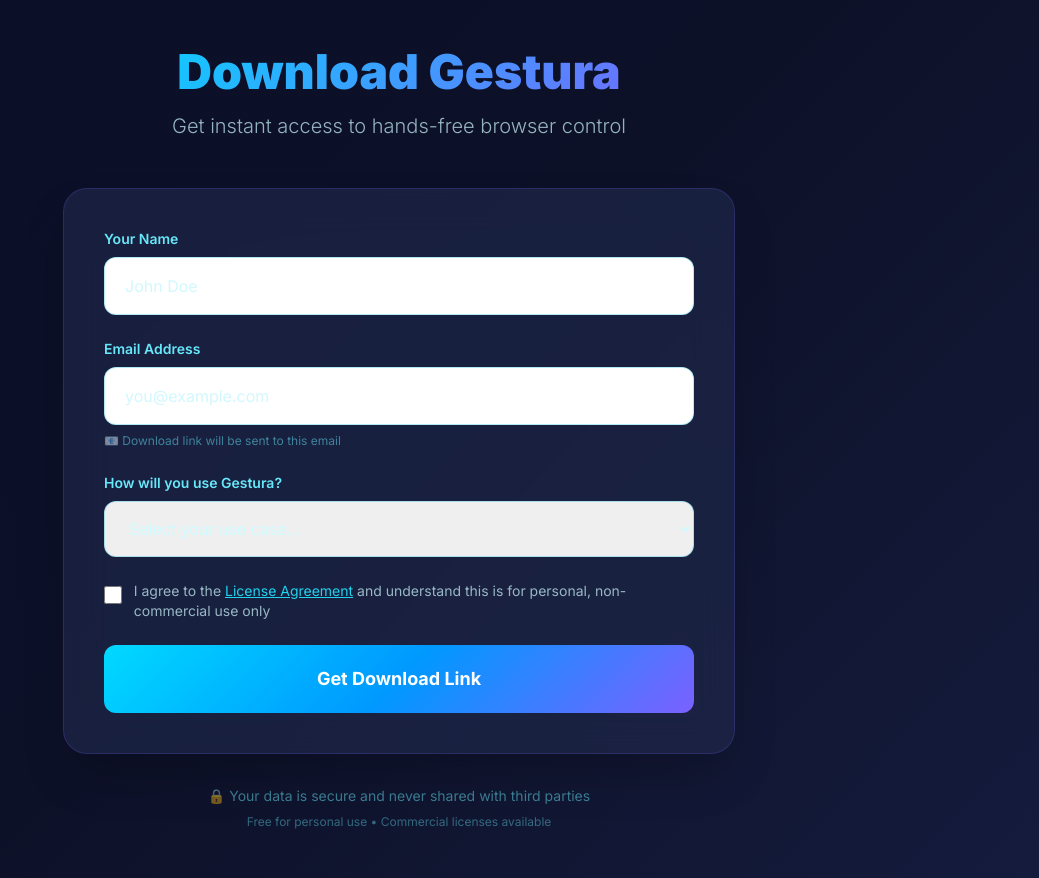
After one commit to veldorq/GesturaPrototype, a Flask app: template templates/download.html in a window 1280 px wide. The commit adds this page. Shown: the whole page, without its empty margins (241-1280 px from the left). Run offline with Flask 3, Linux system fonts and the light colour scheme; the template is opened without the code that fills it, so the values that code supplies are empty; some libraries are stand-ins or nearby versions.

Commit message:
Add download gate with email capture and licensing

```diff
--- /dev/null
+++ b/templates/download.html
@@ -0,0 +1,193 @@
+<!DOCTYPE html>
+<html lang="en">
+<head>
+    <meta charset="UTF-8">
+    <meta name="viewport" content="width=device-width, initial-scale=1.0">
+    <title>Download Gestura - Hand Gesture Control</title>
+    <script src="https://cdn.tailwindcss.com"></script>
+    <link href="https://fonts.googleapis.com/css2?family=Inter:wght@300;400;500;600;700;800;900&display=swap" rel="stylesheet">
+    <style>
+        * { font-family: 'Inter', sans-serif; }
+        body { background: linear-gradient(135deg, #0A0E27 0%, #0D1128 50%, #151B3D 100%); }
+        .glass-panel {
+            background: rgba(30, 39, 73, 0.7);
+            backdrop-filter: blur(20px);
+            border: 1px solid rgba(123, 97, 255, 0.2);
+        }
+    </style>
+</head>
+<body class="min-h-screen flex items-center justify-center px-6 py-12">
+
+    <div class="max-w-2xl w-full">
+        <!-- Header -->
+        <div class="text-center mb-12">
+            <h1 class="text-5xl font-black mb-4" style="background: linear-gradient(135deg, #00D9FF, #7B61FF); -webkit-background-clip: text; -webkit-text-fill-color: transparent;">
+                Download Gestura
+            </h1>
+            <p class="text-xl text-cyan-100/70 font-light">
+                Get instant access to hands-free browser control
+            </p>
+        </div>
+
+        <!-- Download Form -->
+        <div class="glass-panel rounded-3xl p-10 shadow-2xl">
+            <form id="download-form" class="space-y-6">
+
+                <!-- Name Field -->
+                <div>
+                    <label class="block text-sm font-semibold text-cyan-300 mb-2">Your Name</label>
+                    <input
+                        type="text"
+                        id="name"
+                        required
+                        placeholder="John Doe"
+                        class="w-full px-5 py-4 bg-navy-dark/50 border border-cyan-500/30 rounded-xl text-cyan-100 placeholder-cyan-300/30 focus:border-cyan-500 focus:outline-none focus:ring-2 focus:ring-cyan-500/20 transition-all"
+                    >
+                </div>
+
+                <!-- Email Field -->
+                <div>
+                    <label class="block text-sm font-semibold text-cyan-300 mb-2">Email Address</label>
+                    <input
+                        type="email"
+                        id="email"
+                        required
+                        placeholder="you@example.com"
+                        class="w-full px-5 py-4 bg-navy-dark/50 border border-cyan-500/30 rounded-xl text-cyan-100 placeholder-cyan-300/30 focus:border-cyan-500 focus:outline-none focus:ring-2 focus:ring-cyan-500/20 transition-all"
+                    >
+                    <p class="text-xs text-cyan-300/50 mt-2">📧 Download link will be sent to this email</p>
+                </div>
+
+                <!-- Use Case -->
+                <div>
+                    <label class="block text-sm font-semibold text-cyan-300 mb-2">How will you use Gestura?</label>
+                    <select
+                        id="use_case"
+                        required
+                        class="w-full px-5 py-4 bg-navy-dark/50 border border-cyan-500/30 rounded-xl text-cyan-100 focus:border-cyan-500 focus:outline-none focus:ring-2 focus:ring-cyan-500/20 transition-all"
+                    >
+                        <option value="">Select your use case...</option>
+                        <option value="personal">Personal Use</option>
+                        <option value="development">Software Development</option>
+                        <option value="presentation">Presentations & Teaching</option>
+                        <option value="accessibility">Accessibility Needs</option>
+                        <option value="creative">Creative Work</option>
+                        <option value="other">Other</option>
+                    </select>
+                </div>
+
+                <!-- Terms -->
+                <div class="flex items-start gap-3">
+                    <input
+                        type="checkbox"
+                        id="terms"
+                        required
+                        class="mt-1 w-5 h-5 rounded border-cyan-500/30 bg-navy-dark/50 text-cyan-500 focus:ring-cyan-500/20"
+                    >
+                    <label for="terms" class="text-sm text-cyan-100/70">
+                        I agree to the <a href="#" class="text-cyan-400 underline">License Agreement</a> and understand this is for personal, non-commercial use only
+                    </label>
+                </div>
+
+                <!-- Submit Button -->
+                <button
+                    type="submit"
+                    id="submit-btn"
+                    class="w-full py-5 rounded-xl font-bold text-lg text-white transition-all duration-300 relative overflow-hidden"
+                    style="background: linear-gradient(135deg, #00D9FF 0%, #0099FF 50%, #7B61FF 100%);"
+                >
+                    <span id="btn-text">Get Download Link</span>
+                    <span id="btn-loading" class="hidden">Processing...</span>
+                </button>
+
+                <!-- Success Message -->
+                <div id="success-message" class="hidden p-6 bg-green-500/10 border border-green-500/30 rounded-xl">
+                    <p class="text-green-400 font-semibold mb-2">✅ Success!</p>
+                    <p class="text-cyan-100/70 text-sm">Check your email for download instructions. The link expires in 24 hours.</p>
+                </div>
+
+                <!-- Error Message -->
+                <div id="error-message" class="hidden p-6 bg-red-500/10 border border-red-500/30 rounded-xl">
+                    <p class="text-red-400 font-semibold mb-2">❌ Error</p>
+                    <p class="text-cyan-100/70 text-sm" id="error-text"></p>
+                </div>
+
+            </form>
+        </div>
+
+        <!-- Footer Info -->
+        <div class="mt-8 text-center">
+            <p class="text-cyan-300/50 text-sm">
+                🔒 Your data is secure and never shared with third parties
+            </p>
+            <p class="text-cyan-300/40 text-xs mt-2">
+                Free for personal use • Commercial licenses available
+            </p>
+        </div>
+
+    </div>
+
+    <script>
+        const form = document.getElementById('download-form');
+        const submitBtn = document.getElementById('submit-btn');
+        const btnText = document.getElementById('btn-text');
+        const btnLoading = document.getElementById('btn-loading');
+        const successMsg = document.getElementById('success-message');
+        const errorMsg = document.getElementById('error-message');
+        const errorText = document.getElementById('error-text');
+
+        form.addEventListener('submit', async (e) => {
+            e.preventDefault();
+
+            // Disable button
+            submitBtn.disabled = true;
+            btnText.classList.add('hidden');
+            btnLoading.classList.remove('hidden');
+
+            // Hide previous messages
+            successMsg.classList.add('hidden');
+            errorMsg.classList.add('hidden');
+
+            // Get form data
+            const formData = {
+                name: document.getElementById('name').value,
+                email: document.getElementById('email').value,
+                use_case: document.getElementById('use_case').value
+            };
+
+            try {
+                const response = await fetch('/api/request-download', {
+                    method: 'POST',
+                    headers: {
+                        'Content-Type': 'application/json'
+                    },
+                    body: JSON.stringify(formData)
+                });
+
+                const data = await response.json();
+
+                if (response.ok) {
+                    successMsg.classList.remove('hidden');
+                    form.reset();
+
+                    // In production: email would be sent
+                    // For demo: redirect after 2 seconds
+                    setTimeout(() => {
+                        window.location.href = '/get-download/' + data.download_token;
+                    }, 2000);
+                } else {
+                    errorText.textContent = data.error || 'Something went wrong';
+                    errorMsg.classList.remove('hidden');
+                }
+            } catch (error) {
+                errorText.textContent = 'Network error. Please try again.';
+                errorMsg.classList.remove('hidden');
+            } finally {
+                submitBtn.disabled = false;
+                btnText.classList.remove('hidden');
+                btnLoading.classList.add('hidden');
+            }
+        });
+    </script>
+</body>
+</html>
--- a/templates/product.html
+++ b/templates/product.html
@@ -293,9 +293,9 @@
             </p>
 
             <div class="flex flex-col sm:flex-row items-center justify-center gap-6 mb-12">
-                <a href="https://github.com/veldorq/GesturaPrototype/archive/refs/heads/Souvik.zip" class="btn-primary px-16 py-6 rounded-2xl text-xl font-bold text-white depth-shadow-lg w-full sm:w-auto group">
+                <a href="/download" class="btn-primary px-16 py-6 rounded-2xl text-xl font-bold text-white depth-shadow-lg w-full sm:w-auto group">
                     Download for Free
-                    <span class="inline-block ml-2 group-hover:translate-x-2 transition-transform">↓</span>
+                    <span class="inline-block ml-2 group-hover:translate-x-2 transition-transform">→</span>
                 </a>
                 <a href="#how-it-works" class="btn-secondary px-16 py-6 rounded-2xl text-xl font-semibold text-cyan-300 w-full sm:w-auto">
                     See How It Works
```
Also changed, not shown: app_web.py (+7 -0 lines), download_handler.py (added, +75 -0 lines), 1 other file.
